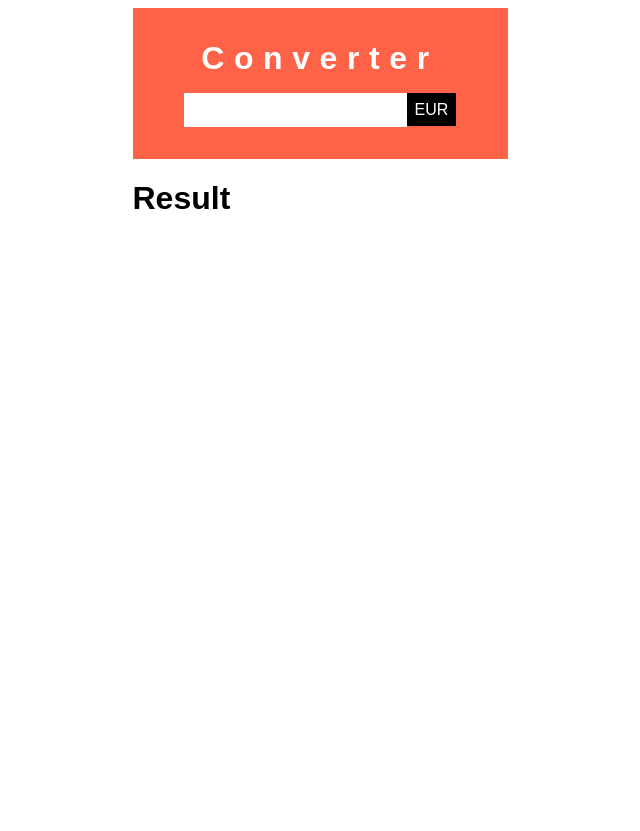
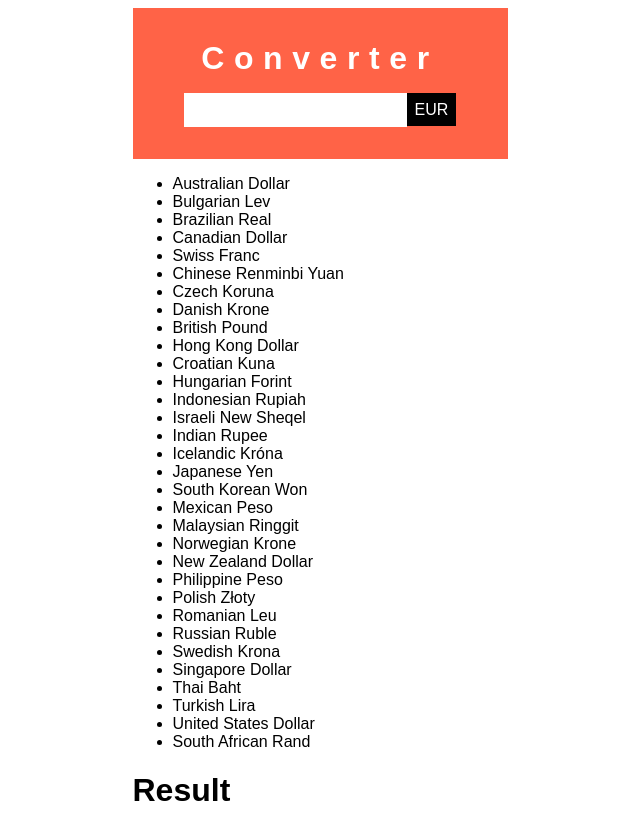
Before and after one commit to kevinhouguet/converter, a React (Vite) app: page / in a window 1280 px wide. Shown: the whole page, without its empty margins (320-960 px from the left). Before the commit the page ends 800 px from the top, so only its background shows below. Built offline with nearby package versions, Linux system fonts and the light colour scheme.

Commit message:
features done

```diff
--- a/index.html
+++ b/index.html
@@ -2,7 +2,6 @@
 <html lang="en">
   <head>
     <meta charset="UTF-8" />
-    <link rel="icon" type="image/svg+xml" href="/vite.svg" />
     <meta name="viewport" content="width=device-width, initial-scale=1.0" />
     <title>Vite + React</title>
   </head>
--- a/src/Components/Currencies/index.jsx
+++ b/src/Components/Currencies/index.jsx
@@ -1,12 +1,17 @@
+import PropTypes from 'prop-types';
 import './styles.scss'
+import Currency from '../Currency'
 
 const Currencies = ({currencies}) => {
 	return (
 		<div className="currencies">
 			<ul>
-				{currencies.map(currency => {
-					<li>{currency.name}</li>
-				})}
+				{currencies.map(currency => (
+					<Currency
+						key={currency.name}
+						currency={currency}
+					/>
+				))}
 			</ul>
 		</div>
 	)
@@ -14,6 +19,9 @@ const Currencies = ({currencies}) => {
 
 export default Currencies;
 
-// Currencies.propTypes = {
-
-// }
+Currencies.propTypes = {
+	currencies: PropTypes.arrayOf(PropTypes.shape({
+		name: PropTypes.string.isRequired,
+		rate: PropTypes.number.isRequired,
+	})).isRequired,
+}
--- /dev/null
+++ b/src/Components/Currency/index.jsx
@@ -0,0 +1,17 @@
+import PropTypes from 'prop-types'
+import './styles.scss'
+
+const Currency = ({currency}) => {
+	return (
+		<li key={currency.name}>{currency.name}</li>
+	)
+}
+
+export default Currency;
+
+Currency.propTypes = {
+	currency: PropTypes.shape({
+		name: PropTypes.string.isRequired,
+		rate: PropTypes.number.isRequired,
+	})
+}
```
Also changed, not shown: src/Components/Currency/styles.scss (added).
